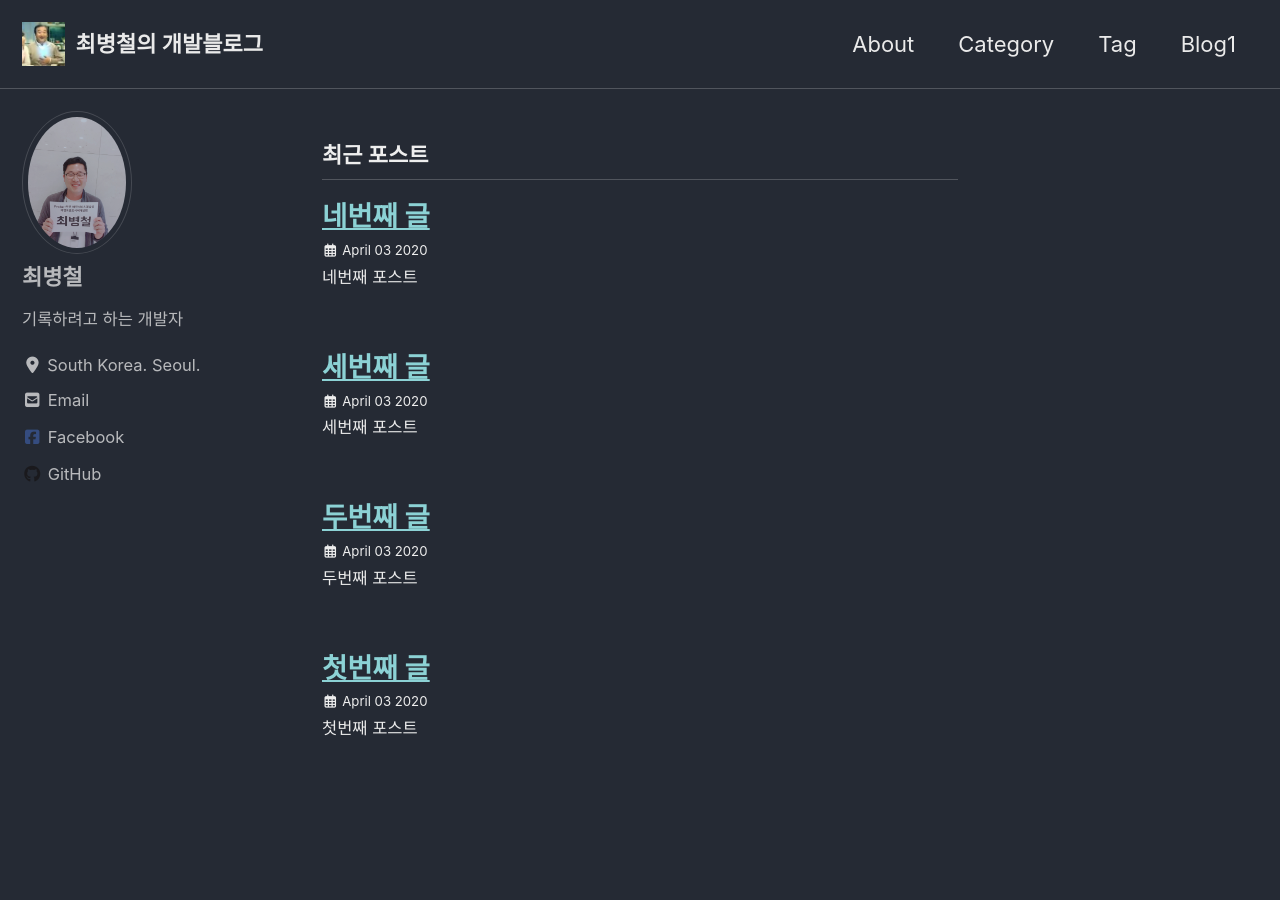
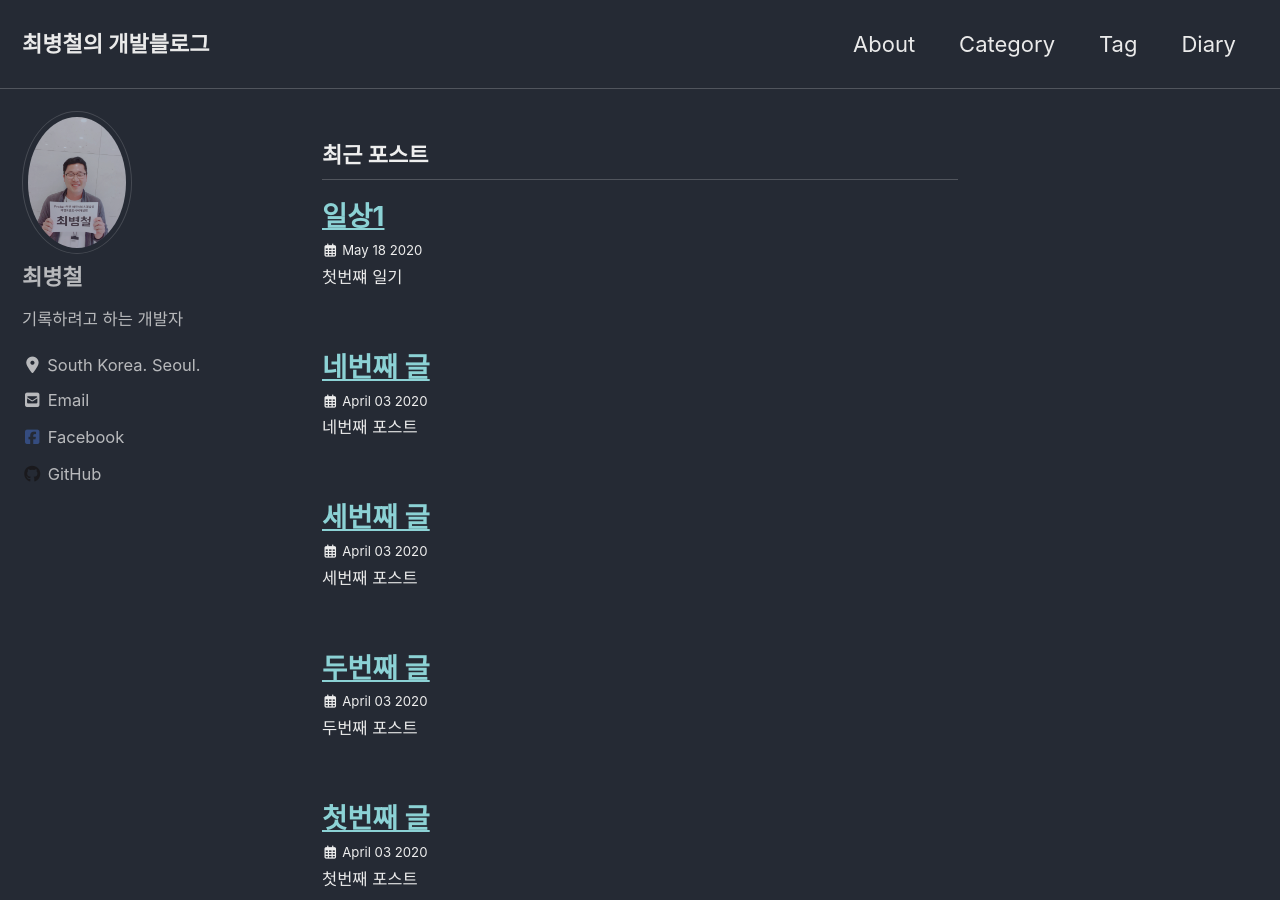
Before and after one commit to tcwcbc/tcwcbc.github.io, a Jekyll site: the page built from index.html, in a window 1280 px wide and 900 px high. Built offline with Jekyll 4.4.1, drawn with Linux system fonts in a browser that asks for light colours; cached includes are drawn as plain includes; nearby versions of some CDN libraries; the list of posts is cut into pages by our own code.

Commit message:
modify special page (blog1 -> diary)

```diff
--- a/_config.yml
+++ b/_config.yml
@@ -25,7 +25,7 @@ url                      : "https://tcwcbc.github.io" # the base hostname & prot
 baseurl                  : "" # the subpath of your site, e.g. "/blog"
 repository               : "tcwcbc/tcwcbc.github.io" # GitHub username/repo-name e.g. "mmistakes/minimal-mistakes"
 teaser                   : "/assets/images/teaser.jpeg" # path of fallback teaser image, e.g. "/assets/images/500x300.png"
-logo                     : "/assets/images/comfort.png" # path of logo image to display in the masthead, e.g. "/assets/images/88x88.png"
+logo                     : # "/assets/images/comfort.png" # path of logo image to display in the masthead, e.g. "/assets/images/88x88.png"
 masthead_title           : # overrides the website title displayed in the masthead, use " " for no title
 # breadcrumbs            : false # true, false (default)
 words_per_minute         : 200
@@ -247,6 +247,9 @@ category_archive:
 tag_archive:
   type: liquid
   path: /tags/
+diary_archive:
+  type: liquid
+  path: /diaries/
 # https://github.com/jekyll/jekyll-archives
 # jekyll-archives:
 #   enabled:
--- a/_data/navigation.yml
+++ b/_data/navigation.yml
@@ -6,8 +6,8 @@ main:
     url: /categories/
   - title: "Tag"
     url: /tags/
-  - title: "Blog1"
-    url: /categories/blog1
+  - title: "Diary"
+    url: /diaries/
   # - title: "Sample Posts"
   #   url: /year-archive/
   # - title: "Sample Collections"
--- a/_layouts/single.html
+++ b/_layouts/single.html
@@ -30,7 +30,7 @@ layout: default
 <!--          {% if page.read_time %}-->
 <!--            <p class="page__meta"><i class="far fa-clock" aria-hidden="true"></i> {% include read-time.html %}</p>-->
 <!--          {% endif %}-->
-          <p class="page__date"><i class="fas fa-fw fa-calendar-alt" aria-hidden="true"></i> {{ site.data.ui-text[site.locale].date_label | default: "Updated:" }} <time datetime="{{ page.date | date_to_xmlschema }}">{{ page.date | date: "%B %d, %Y" }}</time></p>
+<!--          <p class="page__date"><i class="fas fa-fw fa-calendar-alt" aria-hidden="true"></i> {{ site.data.ui-text[site.locale].date_label | default: "Updated:" }} <time datetime="{{ page.date | date_to_xmlschema }}">{{ page.date | date: "%B %d, %Y" }}</time></p>-->
         </header>
       {% endunless %}
 
--- /dev/null
+++ b/_posts/2020-05-18-diary-1.md
@@ -0,0 +1,9 @@
+---
+title:  "일상1"
+excerpt: "첫번쨰 일기"
+
+categories:
+ - diary
+last_modified_at: 2020-05-18T12:00:00+09:00
+---
+{{ site.url }}
```
Also changed, not shown: _pages/about.md (+1 -0 lines), _pages/category-blog1.md (deleted, +0 -9 lines), _pages/diary-archive.md (added, +9 -0 lines).
